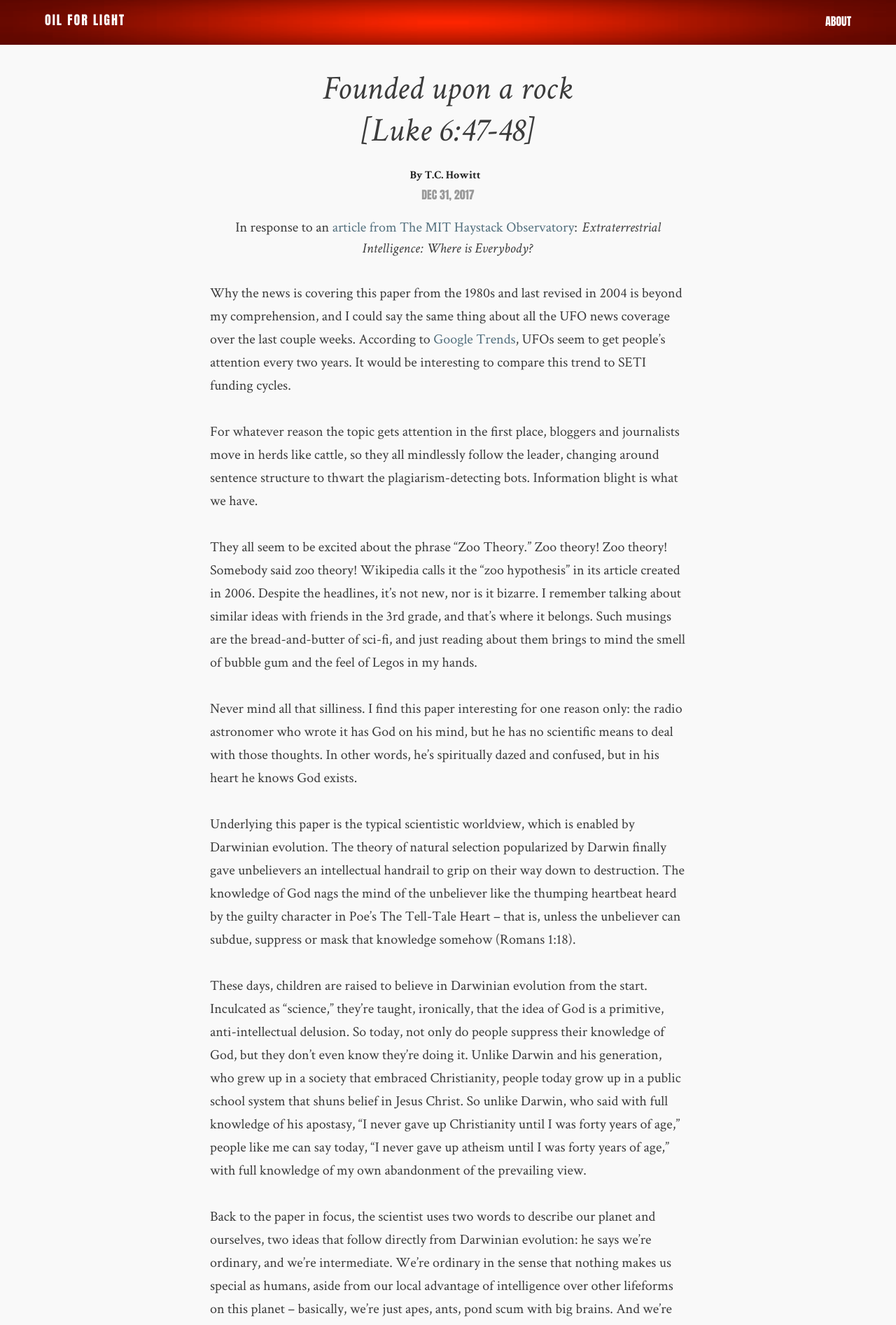
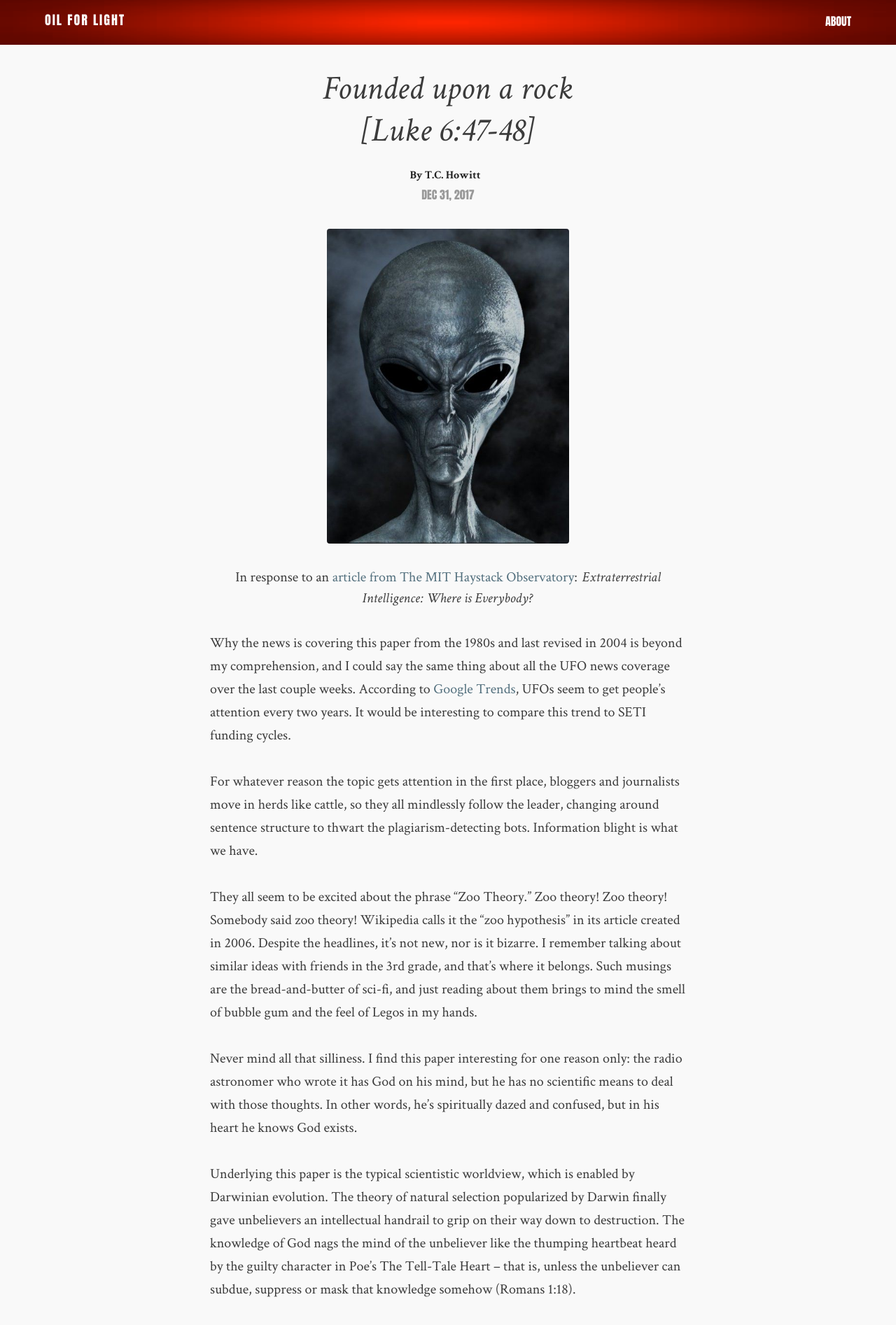
Before and after one commit to flashlightministries/oilforlight, a Jekyll site: the page built from _posts/2017-12-31-founded-upon-a-rock.md, in a window 1280 px wide. Shown: the top 1894 px of the page at 70% size. Built offline with Jekyll 4.4.1, drawn with Linux system fonts in a browser that asks for light colours; nearby versions of some CDN libraries.

Commit message:
Update 2017-12-31-founded-upon-a-rock.md

```diff
--- a/_posts/2017-12-31-founded-upon-a-rock.md
+++ b/_posts/2017-12-31-founded-upon-a-rock.md
@@ -7,6 +7,8 @@ source:
     name: The MIT Haystack Observatory
     url: https://www.haystack.mit.edu/hay/staff/jball/etiy.pdf
     headline: "Extraterrestrial Intelligence: Where is Everybody?"
+image:
+    feature: articles/2017-12-31-founded-upon-a-rock/alien.jpg
 comments: false
 ---
 
```
